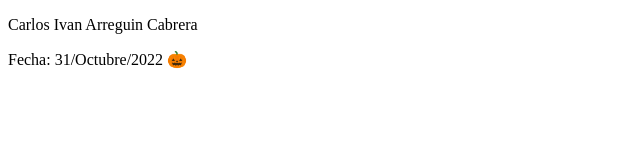
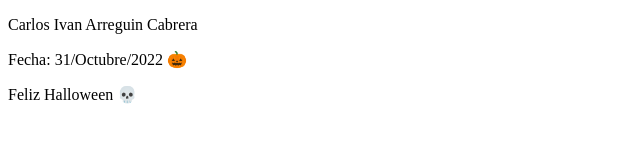
Before and after one commit to CarlosArreguin/carlosarreguin.github.io, a plain HTML site: page index.html in a window 1280 px wide. Shown: the whole page, without its empty margins (0-640 px from the left). Drawn offline with Linux system fonts and the light colour scheme.

Commit message:
Update index.html

```diff
--- a/index.html
+++ b/index.html
@@ -10,6 +10,8 @@
 
     <p>Fecha: 31/Octubre/2022 🎃</p>
 
+    <p>Feliz Halloween 💀</p>
+
 
 </body>
 </html>
```
